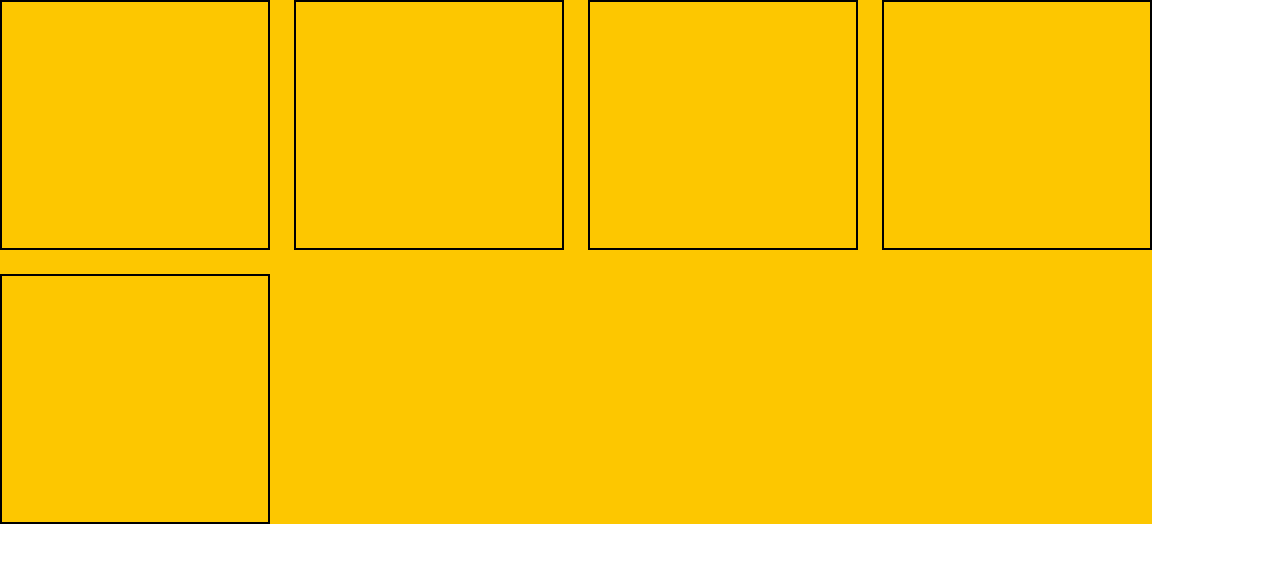
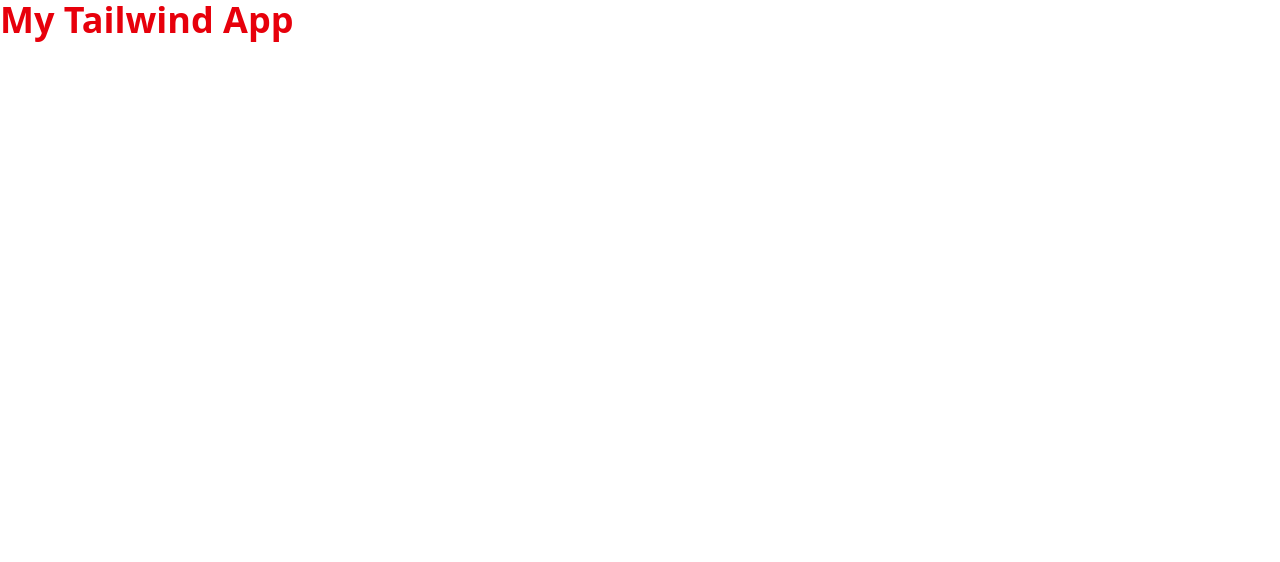
Before and after one commit to Kenneth-Ngcobo/netlify-demo, a website: page index.html in a window 1280 px wide. Drawn offline with Linux system fonts and the light colour scheme.

Commit message:
Updates title colour to red

```diff
--- a/index.html
+++ b/index.html
@@ -7,14 +7,6 @@
     <title>Document</title>
   </head>
   <body>
-    <div
-      class="grid grid-cols-1 md:grid-cols-2 lg:grid-cols-4 gap-6 w-[90%] bg-yellow-400 justify-items-center justify-center"
-    >
-      <div class="border-2 w-full h-[250px]"></div>
-      <div class="border-2 w-full h-[250px]"></div>
-      <div class="border-2 w-full h-[250px]"></div>
-      <div class="border-2 w-full h-[250px]"></div>
-      <div class="border-2 w-full h-[250px]"></div>
-    </div>
+    <h1 class="text-red-600 text-4xl font-bold">My Tailwind App</h1>
   </body>
 </html>
```
Also changed, not shown: src/output.css.
